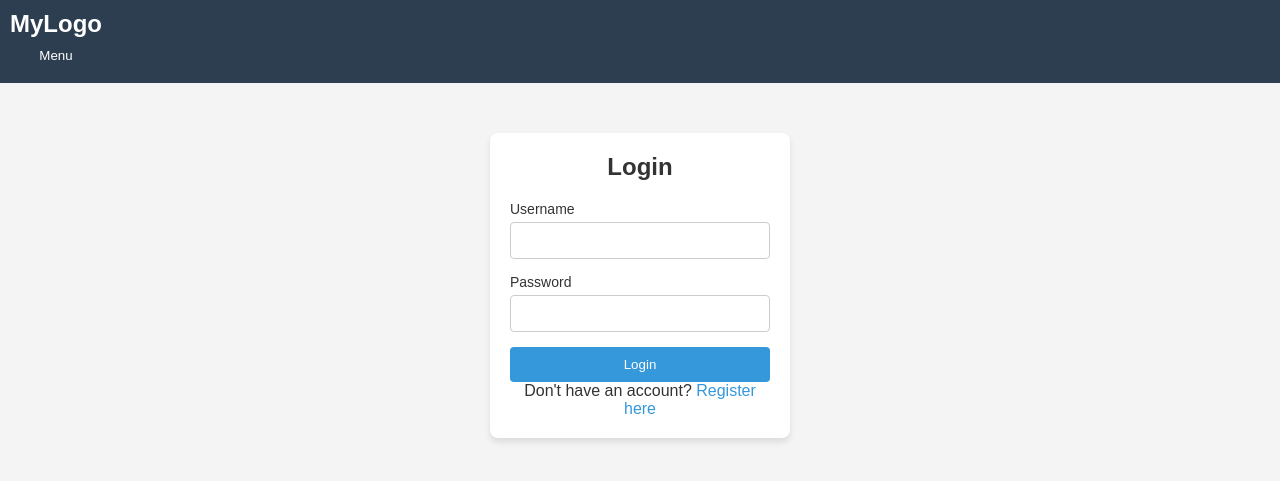
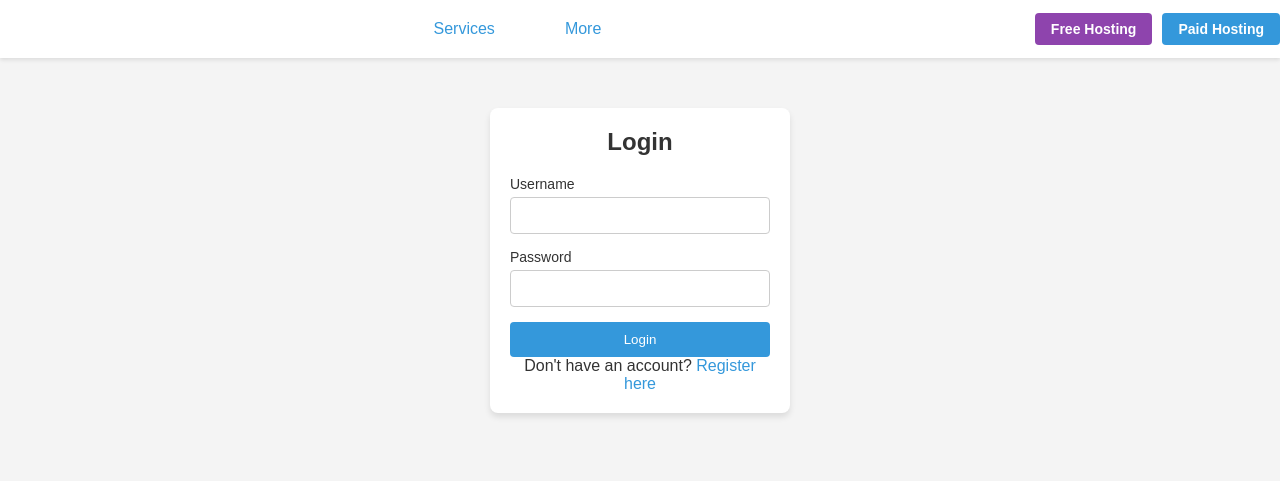
Before and after one commit to Jonontop/Projekt-OSPR, a Python web app: template flask/template/auth/login.html in a window 1280 px wide. Shown: the top 481 px of the page. Run offline with Jinja, Linux system fonts and the light colour scheme; the template is opened without the code that fills it, so the values that code supplies are empty.

Commit message:
Fixed Nav in login html and css removed temp file

```diff
--- a/flask/template/auth/login.css
+++ b/flask/template/auth/login.css
@@ -7,6 +7,7 @@
   --button-color: #3498db;
   --button-hover: #2980b9;
   --navbar-bg: #2c3e50;
+  --tertiary-color: #fff;
 }
 
 /* Basic Reset */
@@ -23,54 +24,151 @@
 }
 
 /* NavBar */
-  header {
-    background-color: var(--navbar-bg);
-    padding: 10px;
+nav {
+  width: 100%;
+  background-color: var(--tertiary-color);
+  border-bottom: 1px solid var(--border-color);
+  box-shadow: 0 2px 4px rgba(0, 0, 0, 0.1);
+  position: sticky;
+  top: 0;
+  z-index: 1000;
+  padding: 10px 0;
   display: flex;
   justify-content: space-between;
   align-items: center;
 }
 
-  .logo {
-    color: white;
-    font-size: 24px;
-    font-weight: bold;
+.nav-left a {
+  color: var(--primary-color);
+  font-weight: var(--font-weight);
+  font-size: 1.2em;
+  text-decoration: none;
 }
 
-  .dropdown {
+.nav-center {
+  display: flex;
+  justify-content: center;
+}
+
+nav ul {
+  list-style: none;
+  padding: 0;
+  margin: 0;
+  display: flex;
+  justify-content: center;
+  align-items: center;
+  gap: 40px;
+}
+
+nav ul li {
   position: relative;
 }
 
-  .dropdown-btn {
-    background-color: var(--navbar-bg);
-    color: white;
-    border: none;
-    padding: 10px;
-    cursor: pointer;
+nav ul li a {
+  display: block;
+  padding: 10px 15px;
+  color: var(--primary-color);
+  text-decoration: none;
+  font-weight:  var(--font-weight); /* Debelejša pisava za povezave */
+  transition: color 0.3s ease;
+  position: relative;
+  white-space: nowrap;
 }
 
-  .dropdown-content {
+nav ul li a::after {
+  content: '';
+  position: absolute;
+  left: 0;
+  bottom: -2px;
+  width: 100%;
+  height: 2px;
+  background-color: var(--primary-color);
+  transform: scaleX(0);
+  transform-origin: right;
+  transition: transform 0.3s ease-out;
+}
+
+nav ul li a:hover::after,
+nav ul li a:focus::after,
+nav ul li a:active::after {
+  transform: scaleX(1);
+  transform-origin: left;
+}
+
+nav ul li ul {
   display: none;
   position: absolute;
-    background-color: white;
-    min-width: 160px;
-    box-shadow: 0px 8px 16px rgba(0, 0, 0, 0.2);
+  top: 100%;
+  left: 0;
+  background-color: var(--tertiary-color);
+  border: 1px solid var(--border-color);
+  padding: 10px 0;
+  margin: 0;
+  box-shadow: 0 4px 8px rgba(0, 0, 0, 0.1);
+  border-radius: 5px;
+  z-index: 1000;
+  white-space: nowrap;
 }
 
-  .dropdown:hover .dropdown-content {
+nav ul li:hover > ul {
   display: block;
 }
 
-  .dropdown-content a {
-    color: var(--text-color);
-    padding: 12px 16px;
-    text-decoration: none;
-    display: block;
+nav ul li ul li {
+  width: 200px;
 }
 
-  .dropdown-content a:hover {
-    background-color: var(--primary-color);
-    color: white;
+nav ul li ul li a {
+  padding: 10px 20px;
+}
+
+nav ul li ul li a:hover {
+  background-color: var(--secondary-color);
+}
+
+nav ul li ul li ul {
+  top: 0;
+  left: 100%;
+  border-radius: 5px;
+}
+
+.nav-right {
+  display: flex;
+  gap: 10px;
+}
+
+.nav-button {
+  display: inline-block;
+  padding: 8px 16px;
+  font-size: 14px;
+  font-weight: 700;
+  color: var(--tertiary-color);
+  border: none;
+  border-radius: 4px;
+  cursor: pointer;
+  text-decoration: none;
+  transition: background-color 0.3s, transform 0.3s, box-shadow 0.3s;
+}
+
+.nav-button.free-hosting {
+  background-color: #8e44ad; /* Purple */
+}
+
+.nav-button.paid-hosting {
+  background-color: #3498db; /* Blue */
+}
+
+.nav-button:hover {
+  transform: translateY(-2px);
+  box-shadow: 0 6px 10px rgba(0, 0, 0, 0.1);
+}
+
+.nav-button.free-hosting:hover {
+  background-color: #9b59b6;
+}
+
+.nav-button.paid-hosting:hover {
+  background-color: #2980b9;
 }
 
 /* Forms */
--- a/flask/template/auth/login.html
+++ b/flask/template/auth/login.html
@@ -9,15 +9,34 @@
 <body>
   <header>
     <nav>
-      <div class="logo">MyLogo</div>
-      <div class="dropdown">
-        <button class="dropdown-btn">Menu</button>
-        <div class="dropdown-content">
-          <a href="#">Privacy</a>
-          <a href="#">TOS</a>
-          <a href="#">About</a>
-          <a href="#">Plans</a>
+      <div class="nav-left"></div>
+        <div class="nav-center">
+            <ul>
+                <li>
+                    <a href="index.html">Services</a>
+                    <ul>
+                        <a href="">1</a>
+                        <a href="">2</a>
+                        <a href="">3</a>
+                        <a href="">4</a> <!--treba se povedat katere service-->
+                    </ul>
+                </li>
+
+                <li>
+                    <a href="dela.html">More</a>
+                    <ul>
+                        <a href="">About us</a>
+                        <a href="">Support</a>
+                        <a href="">Privacy</a>
+                        <a href="">Terms of Service</a>
+                    </ul>
+                </li>
+            </ul>
         </div>
+      </div>
+      <div class="nav-right">
+          <a href="#" class="nav-button free-hosting">Free Hosting</a>
+          <a href="#" class="nav-button paid-hosting">Paid Hosting</a>
       </div>
     </nav>
   </header>
```
Also changed, not shown: 1 other file. Lines whose indentation alone changed are shown as unchanged.
